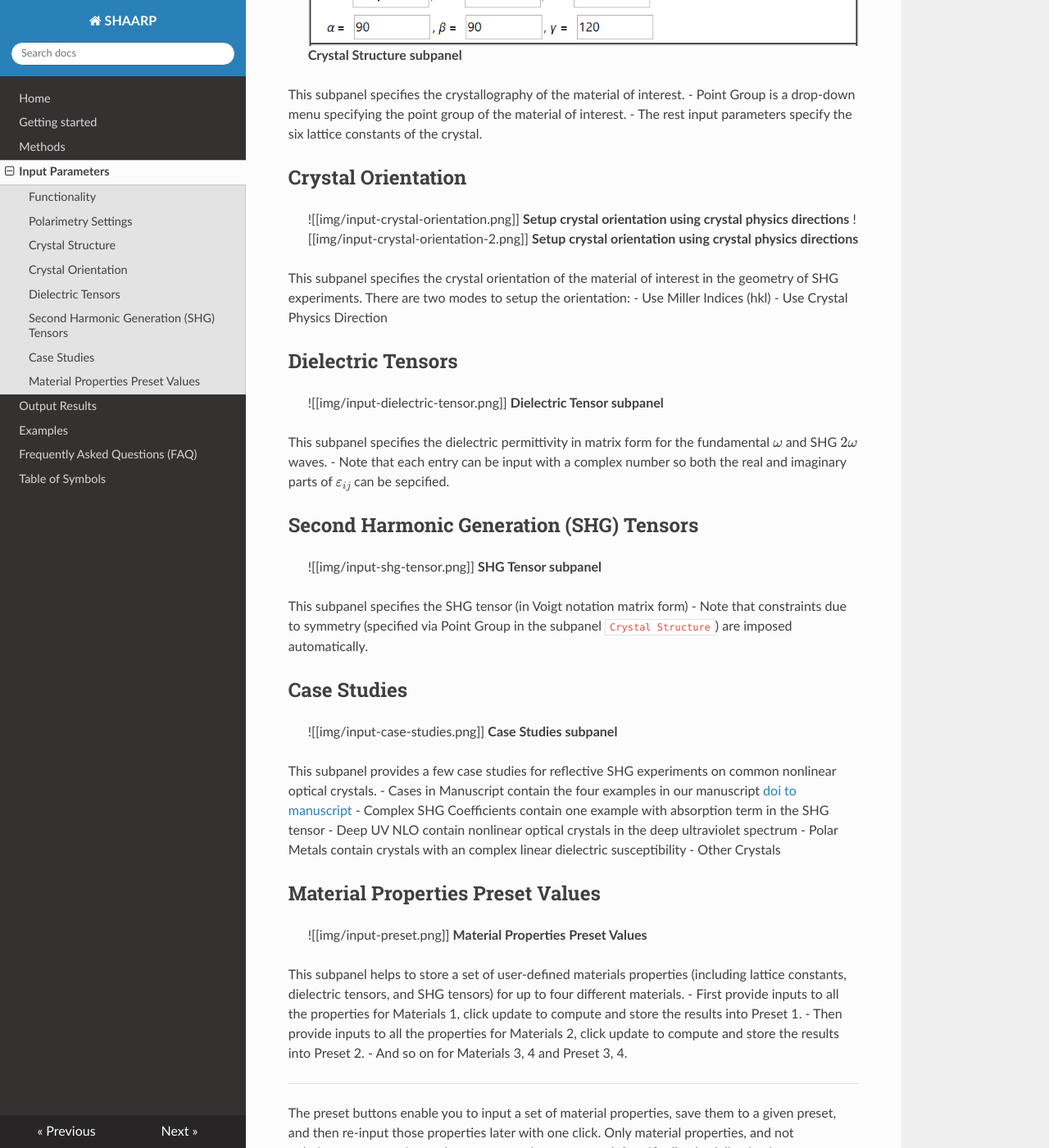
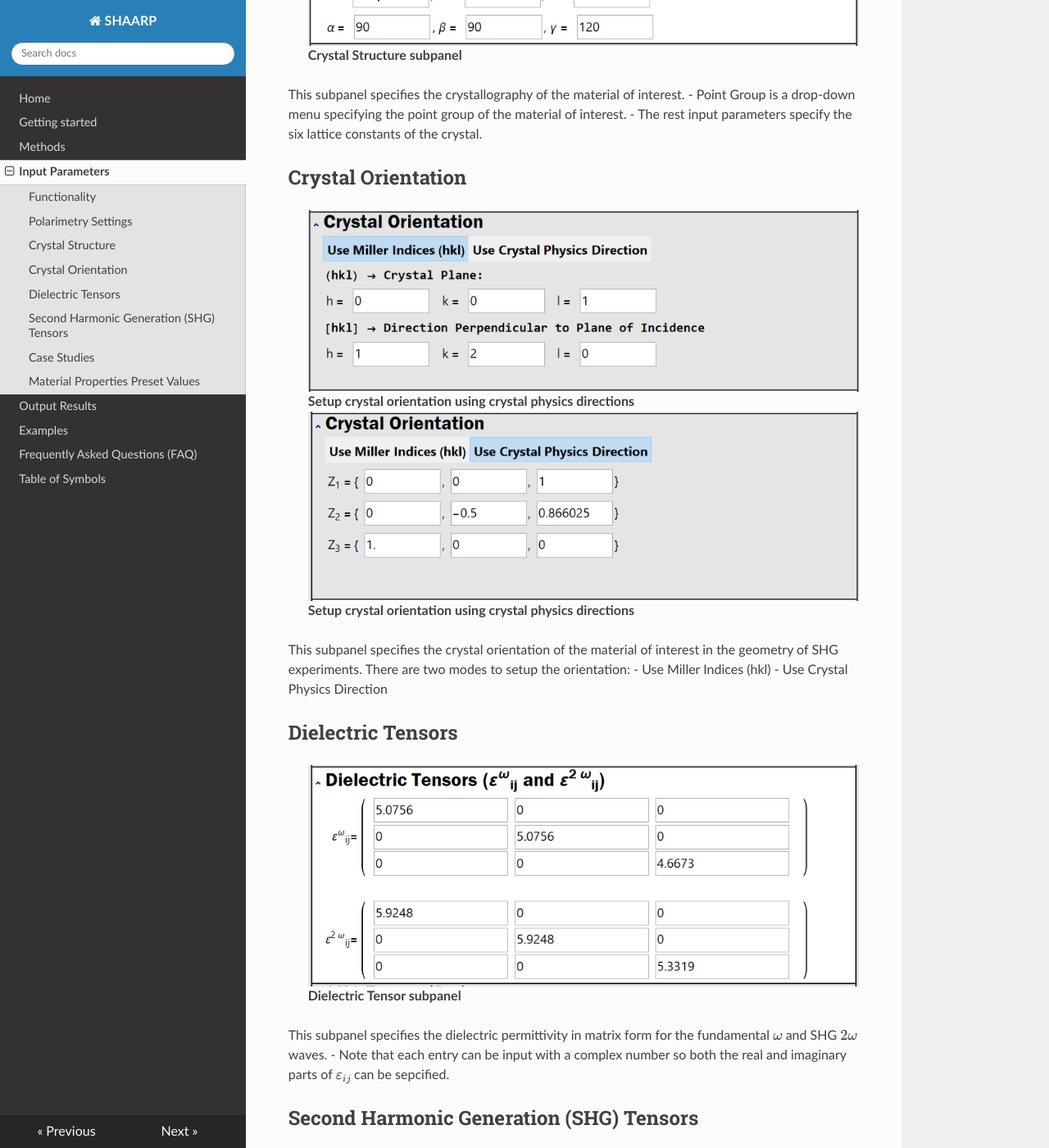
Before and after one commit to Rui-Zu/SHAARP, an MkDocs documentation site: the page built from docs/input.md, in a window 1280 px wide and 1400 px high, scrolled down 2390 px. Shown: the whole window at 82% size. Built offline with MkDocs 1.6.1, drawn with Linux system fonts in a browser that asks for light colours; nearby versions of some CDN libraries; formulas are drawn with MathJax 3.

Commit message:
Add files via upload

```diff
--- a/docs/input.md
+++ b/docs/input.md
@@ -53,9 +53,9 @@ This subpanel specifies the crystallography of the material of interest.
 - The rest input parameters specify the six lattice constants of the crystal.
 
 ## Crystal Orientation
->![[img/input-crystal-orientation.png]]
+>![input-crystal-orientation.png](img/input-crystal-orientation.png)
 >**Setup crystal orientation using crystal physics directions**
->![[img/input-crystal-orientation-2.png]]
+>![input-crystal-orientation-2.png](img/input-crystal-orientation-2.png)
 >**Setup crystal orientation using crystal physics directions**
 
 This subpanel specifies the crystal orientation of the material of interest in the geometry of SHG experiments.
@@ -65,19 +65,19 @@ There are two modes to setup the orientation:
 
 
 ## Dielectric Tensors
->![[img/input-dielectric-tensor.png]]
+>![iinput-dielectric-tensor.png](img/input-dielectric-tensor.png)
 >**Dielectric Tensor subpanel**
 
 This subpanel specifies the dielectric permittivity in matrix form for the fundamental $\omega$ and SHG $2\omega$ waves.
 - Note that each entry can be input with a complex number so both the real and imaginary parts of $\varepsilon_{ij}$ can be sepcified.
 ## Second Harmonic Generation (SHG) Tensors
->![[img/input-shg-tensor.png]]
+>![input-shg-tensor.png](img/input-shg-tensor.png)
 >**SHG Tensor subpanel**
 
 This subpanel specifies the SHG tensor (in Voigt notation matrix form)
 - Note that constraints due to symmetry (specified via Point Group in the subpanel `Crystal Structure`) are imposed automatically.
 ## Case Studies
->![[img/input-case-studies.png]]
+>![input-case-studies.png](img/input-case-studies.png)
 >**Case Studies subpanel**
 
 This subpanel provides a few case studies for reflective SHG experiments on common nonlinear optical crystals.
@@ -88,7 +88,7 @@ This subpanel provides a few case studies for reflective SHG experiments on comm
 - Other Crystals
 
 ## Material Properties Preset Values
->![[img/input-preset.png]]
+>![input-preset.png](img/input-preset.png)
 >**Material Properties Preset Values**
 
 This subpanel helps to store a set of user-defined materials properties (including lattice constants, dielectric tensors, and SHG tensors) for up to four different materials.
```
